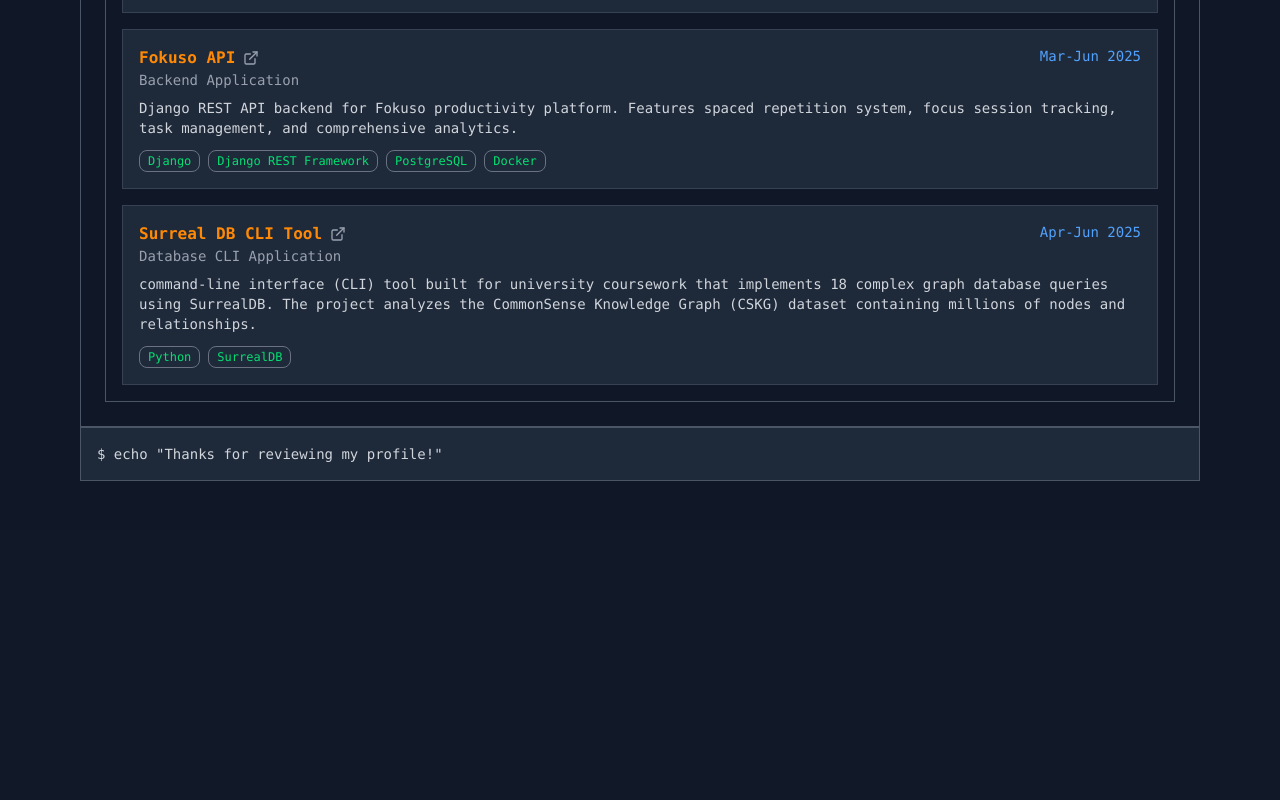
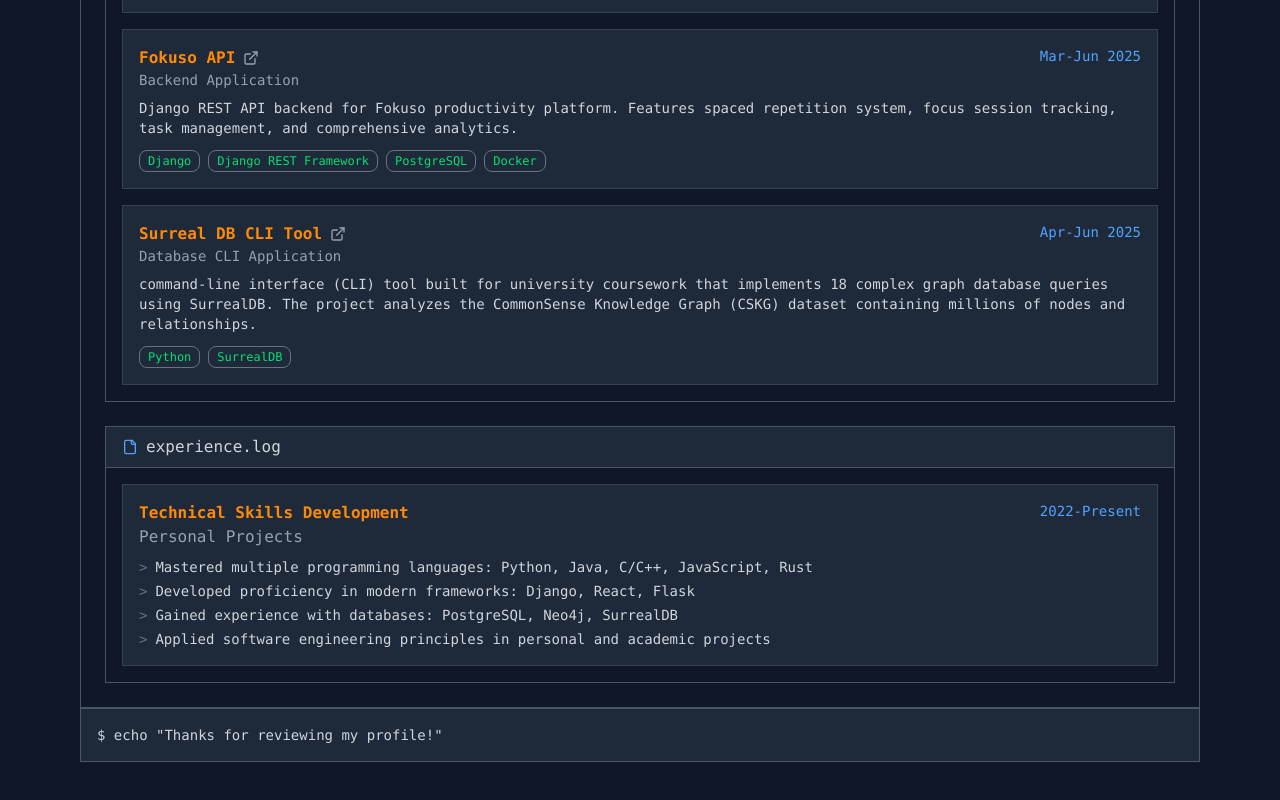
Before and after one commit to lowskydev/portfolio, a React (Vite) app: page / in a window 1280 px wide. Shown: the part 1696-2496 px from the top of the page. Before the commit the page ends 2225 px from the top, so only its background shows below. Built offline with nearby package versions, Linux system fonts and the light colour scheme.

Commit message:
create experience component

```diff
--- a/src/App.jsx
+++ b/src/App.jsx
@@ -7,7 +7,7 @@
 import { EducationSection } from "./components/education-section";
 import { SkillsSection } from "./components/skills-section";
 import { ProjectsSection } from "./components/projects-section";
-// import { ExperienceSection } from "./components/experience-section"
+import { ExperienceSection } from "./components/experience-section";
 import { TerminalFooter } from "./components/terminal-footer";
 
 function App() {
@@ -39,7 +39,7 @@
             <EducationSection />
             <SkillsSection />
             <ProjectsSection />
-            {/* <ExperienceSection /> */}
+            <ExperienceSection />
           </div>
         </div>
 
--- /dev/null
+++ b/src/components/experience-card.jsx
@@ -0,0 +1,21 @@
+export function ExperienceCard({ role, company, date, tasks }) {
+  return (
+    <div className="bg-gray-800 border border-gray-700 p-4">
+      <div className="flex justify-between items-start mb-2">
+        <div>
+          <div className="text-orange-400 font-bold">{role}</div>
+          <div className="text-gray-400">{company}</div>
+        </div>
+        <div className="text-blue-400 text-sm">{date}</div>
+      </div>
+      <div className="text-gray-300 text-sm space-y-1">
+        {tasks.map((task, taskIdx) => (
+          <div key={taskIdx} className="flex items-start gap-2">
+            <span className="text-gray-500 flex-shrink-0">&gt;</span>
+            <span>{task}</span>
+          </div>
+        ))}
+      </div>
+    </div>
+  );
+}
--- /dev/null
+++ b/src/components/experience-section.jsx
@@ -0,0 +1,44 @@
+import { File } from "lucide-react";
+import { FileHeader } from "./file-header";
+import { ExperienceCard } from "./experience-card";
+
+const experienceData = [
+  {
+    role: "Technical Skills Development",
+    company: "Personal Projects",
+    date: "2022-Present",
+    tasks: [
+      "Mastered multiple programming languages: Python, Java, C/C++, JavaScript, Rust",
+      "Developed proficiency in modern frameworks: Django, React, Flask",
+      "Gained experience with databases: PostgreSQL, Neo4j, SurrealDB",
+      "Applied software engineering principles in personal and academic projects",
+    ],
+  },
+  //   {
+  //     role: "Software Engineer Intern",
+  //     company: "Google",
+  //     date: "Jan 2023-Present",
+  //     tasks: [
+  //       "Contributed to the development of internal tools",
+  //       "Implemented new features in the codebase",
+  //       "Collaborated with cross-functional teams to deliver high-quality software",
+  //     ],
+  //   },
+];
+
+export function ExperienceSection() {
+  return (
+    <div className="border border-gray-600">
+      <FileHeader
+        icon={File}
+        filename="experience.log"
+        iconColor="text-blue-400"
+      />
+      <div className="p-4 space-y-4">
+        {experienceData.map((exp, idx) => (
+          <ExperienceCard key={idx} {...exp} />
+        ))}
+      </div>
+    </div>
+  );
+}
```
